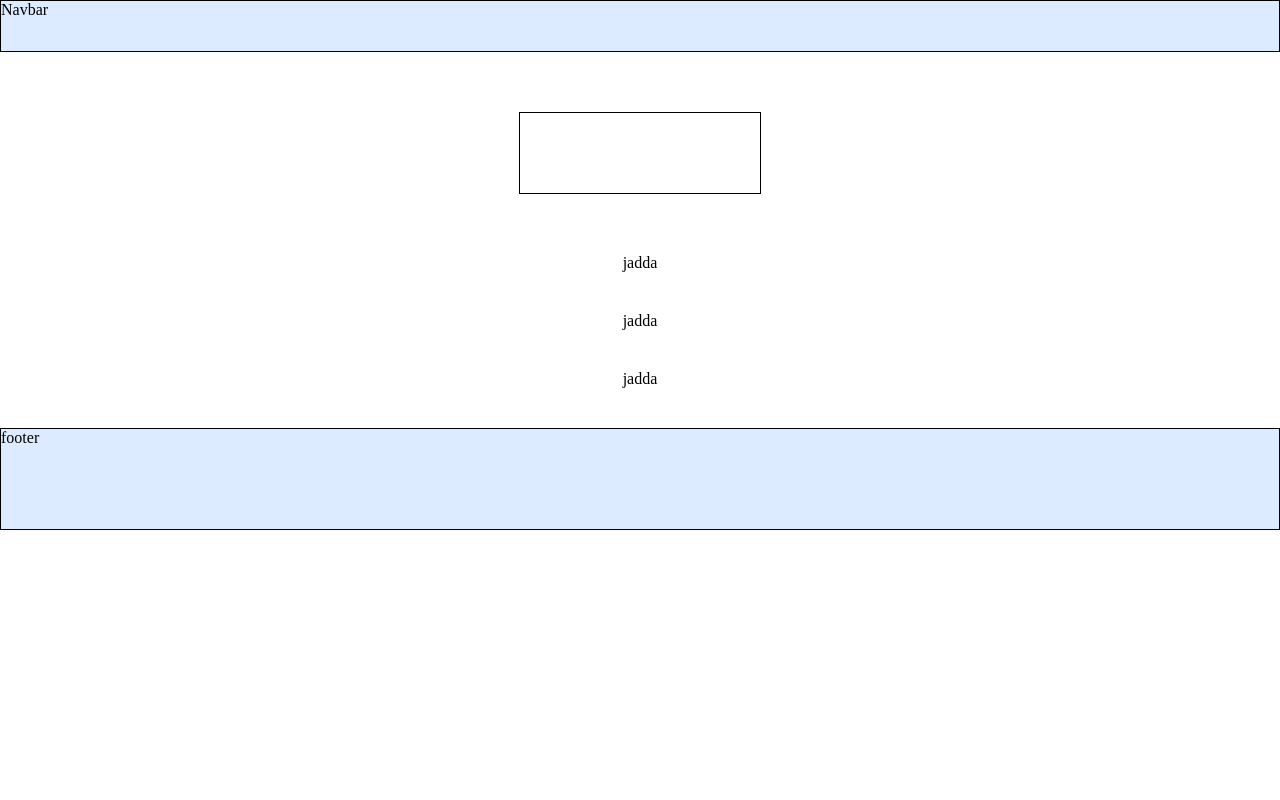
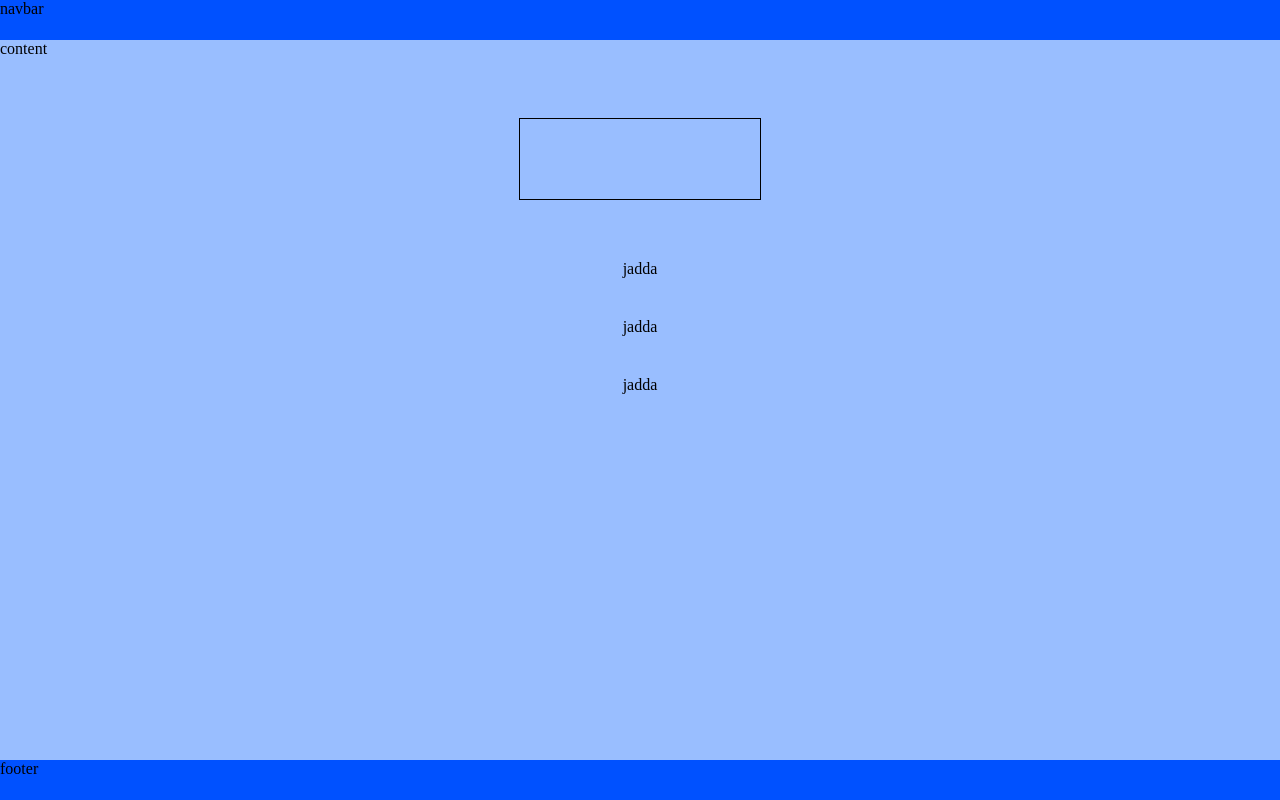
Before and after one commit to Tronney/webshop, a plain HTML site: page about.html in a window 1280 px wide. Drawn offline with Linux system fonts and the light colour scheme.

Commit message:
updated about. started to use grid with flex.

```diff
--- a/about.html
+++ b/about.html
@@ -10,41 +10,25 @@
         <link rel="stylesheet" type="text/css" href="css/utility.css">
         <link rel="stylesheet" type="text/css" href="css/Typography.css">
         <link rel="stylesheet" type="text/css" href="css/images.css">
-    <title>Om</title>
+        <title>about</title>
 
     </head>
     <body>
         <div class="viewport-container">
-
-
- <!-- navbar -->
- <div class="navbar">Navbar</div>
- <!-- navbar end -->
-
-  <!--cards -->
+            <div class="grid-layout-default">
+                <div class="grid-area-default-navbar accent-bg">navbar</div>
+                <div class="primary-bg">content
                     <div class="flex-box flex-center">
-  <div class="border-1px margin size-width">
-
+                        <div class="border-1px margin size-width"></div>
                     </div>
-    </div>
-  <!-- cards end -->
-
                     <div class="flex-box flex-center">jadda</div>
                     <div class="flex-box flex-center">jadda</div>
                     <div class="flex-box flex-center">jadda</div>
+                </div>
 
-  <!--footer-->
+                <div class="grid-area-default-footer accent-bg">footer</div>
+            </div>
 
-  <div class="flex-item-align-self-start"></div>
-  <div class="navbar-footer">footer</div>
-  <div class="flex-item-align-self-end"></div>
-
-
-
- <!-- footer end -->
-
-
- </div>
         </div>
     </body>
 </html>
--- a/css/layout.css
+++ b/css/layout.css
@@ -30,6 +30,7 @@ align-self: flex-start;
 .flex-item-align-self-end{
 align-self: flex-end;
 }
+
 
   /*navbar*/
  .navbar{
@@ -68,7 +69,7 @@ align-self: flex-end;
 
  .grid-layout-default{
   display: grid;
-  grid-template-columns: 1 / 2;
+  grid-template-columns: 1fr;
   grid-template-rows: 5% 1fr 5%;
   height: 100%;
  }
@@ -129,6 +130,7 @@ align-self: flex-end;
  .flex-column{
   display: flex;
   flex-direction: column;
+  height:100vh;
  }
  .flex-justify-center{
   display: flex;
--- a/css/utility.css
+++ b/css/utility.css
@@ -41,3 +41,7 @@
  .bordered{
  border: solid 1px black;
  }
+ .viewport-container{
+    height: 100vh;
+    width: 100vw;
+}
```
Lines whose indentation alone changed are shown as unchanged.
